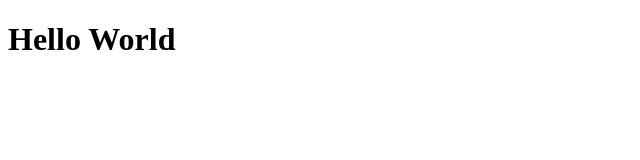
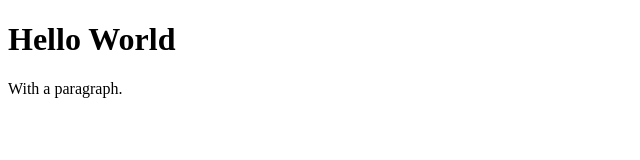
Before and after one commit to tonci/devops-simple-html, a plain HTML site: page index.html in a window 1280 px wide. Shown: the whole page, without its empty margins (0-640 px from the left). Drawn offline with Linux system fonts and the light colour scheme.

Commit message:
Added paracgraph to the index.html file.

```diff
--- a/index.html
+++ b/index.html
@@ -6,5 +6,6 @@
 </head>
 <body>
     <h1>Hello World</h1>
+    <p>With a paragraph.</p>
 </body>
 </html>
```
